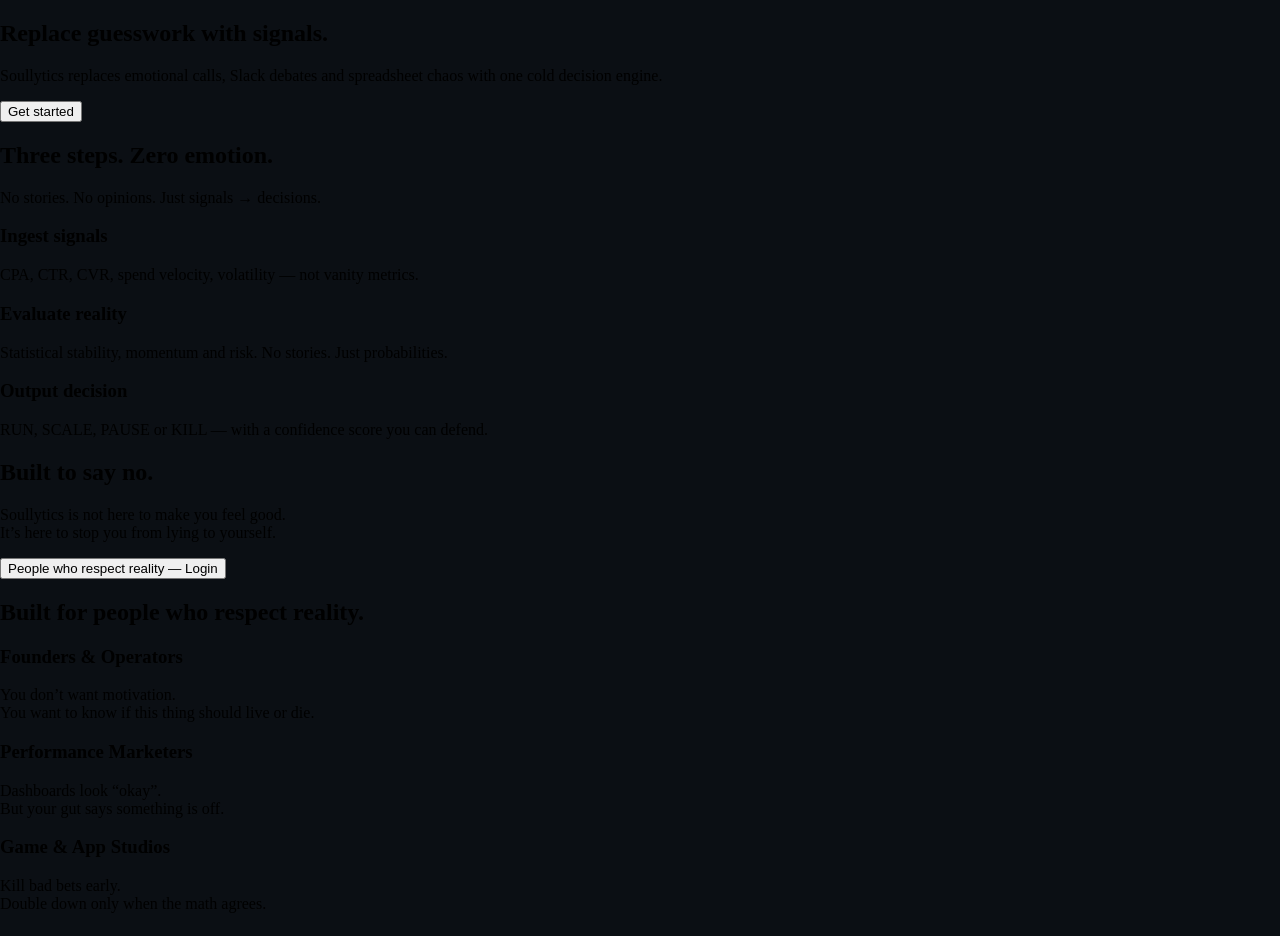
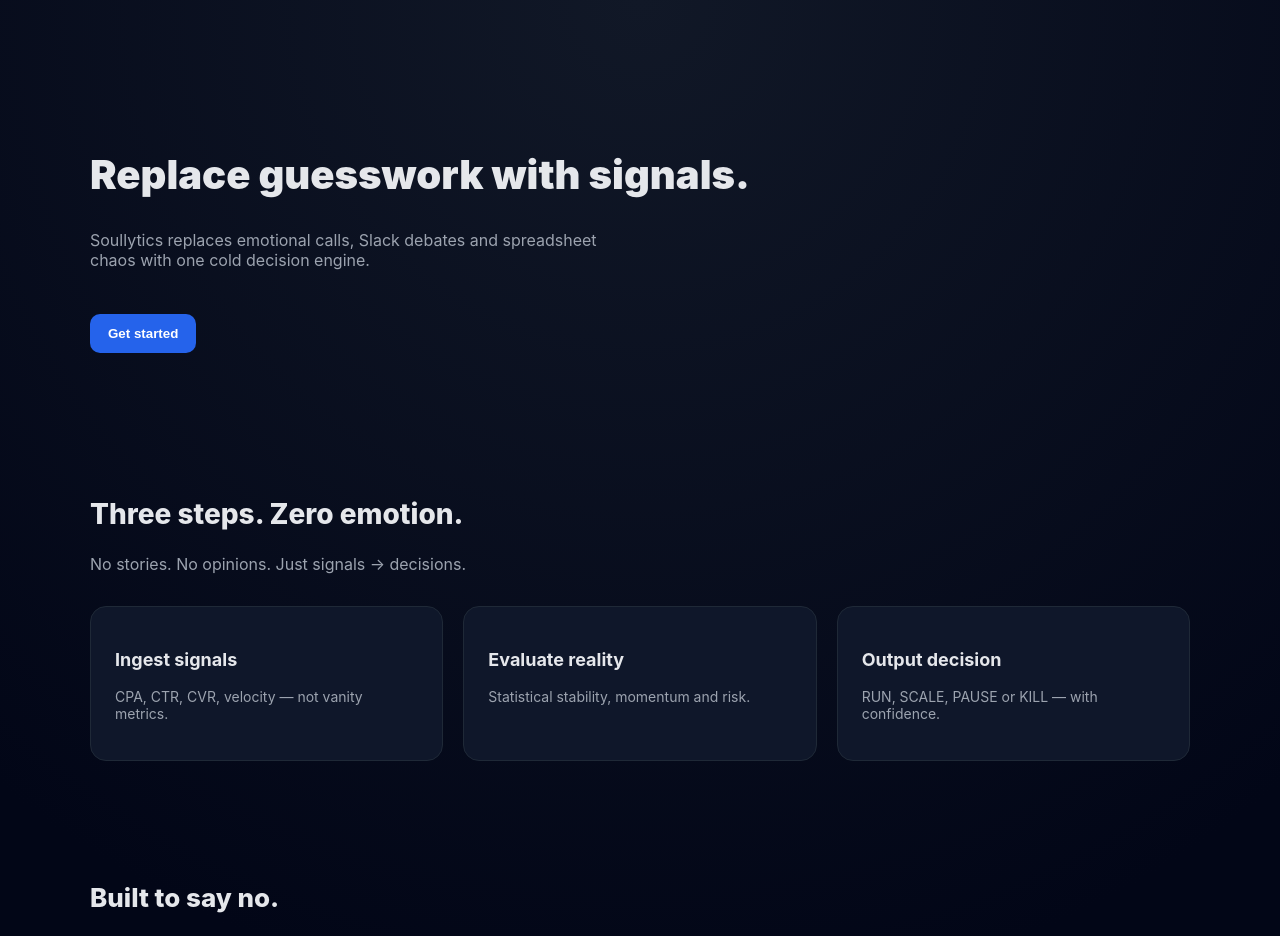
Before and after one commit to ashish98765/soullytics-frontend, a Next.js app: page / in a window 1280 px wide. Shown: the top 936 px of the page. Built offline with nearby package versions, Linux system fonts and the light colour scheme.

Commit message:
Update page.tsx

```diff
--- a/src/app/page.tsx
+++ b/src/app/page.tsx
@@ -1,93 +1,134 @@
 export default function Page() {
   return (
-    <main>
+    <main
+      style={{
+        minHeight: "100vh",
+        background:
+          "radial-gradient(circle at top, #111827 0%, #020617 60%)",
+        color: "#E5E7EB",
+        fontFamily: "Inter, system-ui, sans-serif",
+      }}
+    >
       {/* HERO */}
-      <section className="section hero">
-        <h1>Replace guesswork with signals.</h1>
-        <p>
-          Soullytics replaces emotional calls, Slack debates and spreadsheet
-          chaos with one cold decision engine.
+      <section style={{ maxWidth: 1100, margin: "0 auto", padding: "120px 16px" }}>
+        <h1 style={{ fontSize: 40, fontWeight: 900, lineHeight: 1.1 }}>
+          Replace guesswork with signals.
+        </h1>
+
+        <p style={{ color: "#9CA3AF", maxWidth: 520, marginTop: 16 }}>
+          Soullytics replaces emotional calls, Slack debates and spreadsheet chaos
+          with one cold decision engine.
         </p>
-        <button className="primary">Get started</button>
+
+        <button
+          style={{
+            marginTop: 28,
+            background: "#2563EB",
+            color: "#fff",
+            border: "none",
+            padding: "12px 18px",
+            borderRadius: 10,
+            fontWeight: 600,
+            cursor: "pointer",
+          }}
+        >
+          Get started
+        </button>
       </section>
 
       {/* THREE STEPS */}
-      <section className="section">
-        <h2>Three steps. Zero emotion.</h2>
-        <p className="muted">
+      <section style={{ maxWidth: 1100, margin: "0 auto", padding: "0 16px 100px" }}>
+        <h2 style={{ fontSize: 28, fontWeight: 800 }}>Three steps. Zero emotion.</h2>
+        <p style={{ color: "#9CA3AF", marginTop: 8 }}>
           No stories. No opinions. Just signals → decisions.
         </p>
 
-        <div className="grid-3">
-          <div className="card">
-            <h3>Ingest signals</h3>
-            <p>
-              CPA, CTR, CVR, spend velocity, volatility — not vanity metrics.
-            </p>
-          </div>
-
-          <div className="card">
-            <h3>Evaluate reality</h3>
-            <p>
-              Statistical stability, momentum and risk. No stories. Just
-              probabilities.
-            </p>
-          </div>
-
-          <div className="card">
-            <h3>Output decision</h3>
-            <p>
-              RUN, SCALE, PAUSE or KILL — with a confidence score you can defend.
-            </p>
-          </div>
+        <div
+          style={{
+            marginTop: 32,
+            display: "grid",
+            gridTemplateColumns: "repeat(auto-fit, minmax(260px, 1fr))",
+            gap: 20,
+          }}
+        >
+          {[
+            ["Ingest signals", "CPA, CTR, CVR, velocity — not vanity metrics."],
+            ["Evaluate reality", "Statistical stability, momentum and risk."],
+            ["Output decision", "RUN, SCALE, PAUSE or KILL — with confidence."],
+          ].map(([title, text]) => (
+            <div
+              key={title}
+              style={{
+                background: "#0F172A",
+                border: "1px solid #1F2937",
+                borderRadius: 16,
+                padding: 24,
+              }}
+            >
+              <h3 style={{ fontSize: 18, fontWeight: 700 }}>{title}</h3>
+              <p style={{ color: "#9CA3AF", fontSize: 14, marginTop: 8 }}>{text}</p>
+            </div>
+          ))}
         </div>
       </section>
 
       {/* BUILT TO SAY NO */}
-      <section className="section">
-        <h2>Built to say no.</h2>
-        <p>
+      <section style={{ maxWidth: 1100, margin: "0 auto", padding: "0 16px 120px" }}>
+        <h2 style={{ fontSize: 26, fontWeight: 800 }}>Built to say no.</h2>
+        <p style={{ color: "#9CA3AF", maxWidth: 520, marginTop: 12 }}>
           Soullytics is not here to make you feel good.
-          <br />
           It’s here to stop you from lying to yourself.
         </p>
 
-        <button className="secondary">
-          People who respect reality — Login
+        <button
+          style={{
+            marginTop: 24,
+            background: "#0F172A",
+            color: "#E5E7EB",
+            border: "1px solid #1F2937",
+            padding: "10px 16px",
+            borderRadius: 10,
+            fontWeight: 600,
+            cursor: "pointer",
+          }}
+        >
+          People who respect reality → Login
         </button>
       </section>
 
       {/* BUILT FOR */}
-      <section className="section">
-        <h2>Built for people who respect reality.</h2>
+      <section style={{ maxWidth: 1100, margin: "0 auto", padding: "0 16px 120px" }}>
+        <h2 style={{ fontSize: 28, fontWeight: 700 }}>
+          Built for people who respect reality.
+        </h2>
 
-        <div className="grid-3">
-          <div className="card">
-            <h3>Founders & Operators</h3>
-            <p>
-              You don’t want motivation.
-              <br />
-              You want to know if this thing should live or die.
-            </p>
-          </div>
-
-          <div className="card">
-            <h3>Performance Marketers</h3>
-            <p>
-              Dashboards look “okay”.
-              <br />
-              But your gut says something is off.
-            </p>
-          </div>
-
-          <div className="card">
-            <h3>Game & App Studios</h3>
-            <p>
-              Kill bad bets early.
-              <br />
-              Double down only when the math agrees.
-            </p>
-          </div>
+        <div
+          style={{
+            marginTop: 32,
+            display: "grid",
+            gridTemplateColumns: "repeat(auto-fit, minmax(240px, 1fr))",
+            gap: 20,
+          }}
+        >
+          {[
+            ["Founders & Operators", "You want to know if this thing should live or die."],
+            ["Performance Marketers", "Dashboards look okay, but your gut says something’s off."],
+            ["Game & App Studios", "Kill bad bets early. Double down only when math agrees."],
+            ["Agencies (Internal)", "Make recommendations you can defend without stories."],
+          ].map(([title, text]) => (
+            <div
+              key={title}
+              style={{
+                background: "#0F172A",
+                border: "1px solid #1F2937",
+                borderRadius: 16,
+                padding: 24,
+              }}
+            >
+              <h3 style={{ fontWeight: 700 }}>{title}</h3>
+              <p style={{ color: "#9CA3AF", fontSize: 14, marginTop: 8 }}>{text}</p>
+            </div>
+          ))}
         </div>
       </section>
     </main>
```
